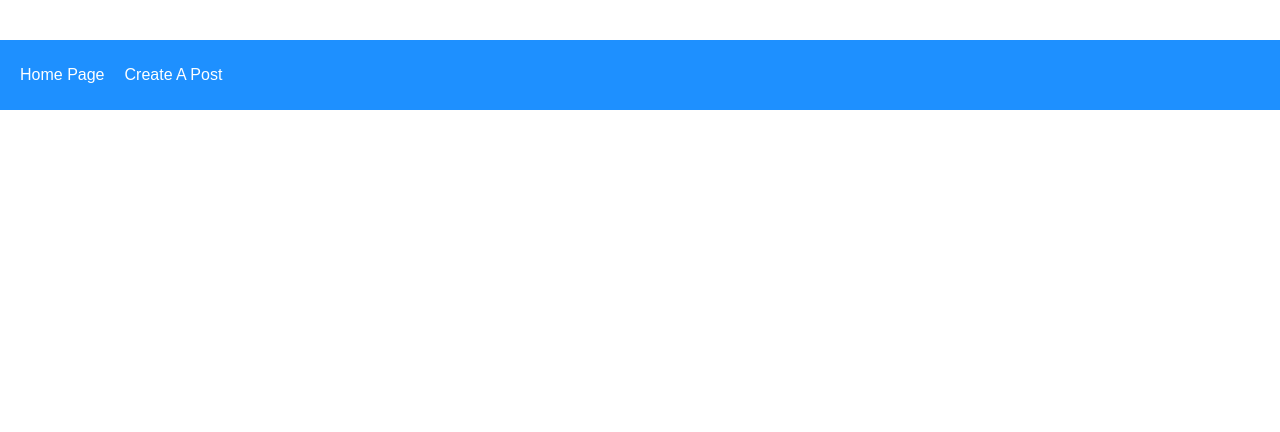
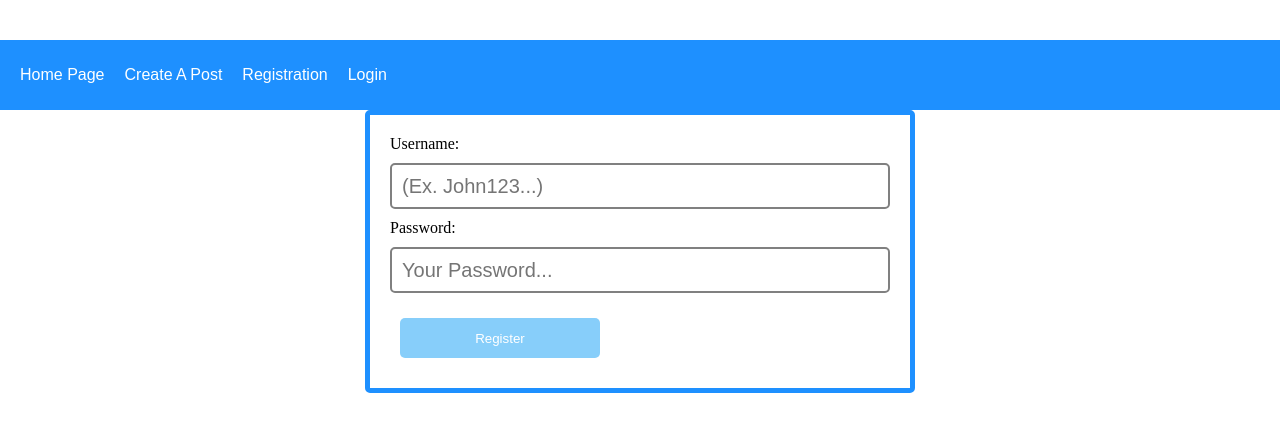
Before and after one commit to Naoshin-hirano/fullstack-node-react-front, a React (Create React App) app: page /registration in a window 1280 px wide. Shown: the top 432 px of the page. Built offline with nearby package versions, Linux system fonts and the light colour scheme.

Commit message:
Registration and Login

```diff
--- a/src/App.css
+++ b/src/App.css
@@ -198,3 +198,31 @@
 #individual .body {
   font-size: 25px;
 }
+/* LOGIN */
+
+.loginContainer {
+  display: flex;
+  align-items: center;
+  flex-direction: column;
+  width: 100%;
+  height: 100vh;
+  padding-top: 100px;
+}
+
+.loginContainer input,
+button {
+  width: 200px;
+  height: 50px;
+  border-radius: 8px;
+  border: none;
+  margin: 10px;
+}
+
+.loginContainer button {
+  background-color: dodgerblue;
+  color: white;
+}
+
+.loginContainer input {
+  border: 2px solid dodgerblue;
+}
--- a/src/App.js
+++ b/src/App.js
@@ -3,6 +3,8 @@
 import Home from './pages/Home';
 import CreatePost from "./pages/CreatePost";
 import Post from "./pages/Post";
+import Registration from "./pages/Registration";
+import Login from "./pages/Login";
 
 function App() {
   return (
@@ -11,11 +13,15 @@
             <div className="navbar">
                 <Link to="/"> Home Page</Link>
                 <Link to="/createpost"> Create A Post</Link>
+                <Link to="/registration"> Registration</Link>
+                <Link to="/login"> Login</Link>
             </div>
             <Switch>
                 <Route path="/" exact component={Home} />
                 <Route path="/createpost" exact component={CreatePost} />
                 <Route path="/post/:id" exact component={Post} />
+                <Route path="/registration" exact component={Registration} />
+                <Route path="/login" exact component={Login} />
             </Switch>
         </Router>
     </div>
--- /dev/null
+++ b/src/pages/Login.js
@@ -0,0 +1,27 @@
+import React, { useState } from 'react';
+import axios from "axios";
+
+function Login() {
+  const [username, setUsername] = useState("");
+  const [password, setPassword] = useState("");
+
+  const login = () => {
+    axios.post("http://localhost:3001/auth/login", {
+        username: username,
+        password: password
+    })
+    .then((response) => {
+        console.log(response.data);
+    })
+  };
+  return (
+    <div>
+        <input type="text" value={username} onChange={(e) => {setUsername(e.target.value)}}/>
+        <input type="password" value={password} onChange={(e) => {setPassword(e.target.value)}}/>
+
+        <button onClick={login}> Login</button>
+    </div>
+  )
+}
+
+export default Login
--- /dev/null
+++ b/src/pages/Registration.js
@@ -0,0 +1,57 @@
+import React from "react";
+import { Formik, Form, Field, ErrorMessage } from "formik";
+import * as Yup from "yup";
+import axios from "axios";
+
+function Registration() {
+  const initialValues = {
+    username: "",
+    password: "",
+  };
+
+  const validationSchema = Yup.object().shape({
+    username: Yup.string().min(3).max(15).required(),
+    password: Yup.string().min(4).max(20).required(),
+  });
+
+  const onSubmit = (data) => {
+    axios.post("http://localhost:3001/auth", data).then(() => {
+      console.log(data);
+    });
+  };
+
+  return (
+    <div>
+      <Formik
+        initialValues={initialValues}
+        onSubmit={onSubmit}
+        validationSchema={validationSchema}
+      >
+        <Form className="formContainer">
+          <label>Username: </label>
+          <ErrorMessage name="username" component="span" />
+          <Field
+            autoComplete="off"
+            id="inputCreatePost"
+            name="username"
+            placeholder="(Ex. John123...)"
+          />
+
+          <label>Password: </label>
+          <ErrorMessage name="password" component="span" />
+          <Field
+            autoComplete="off"
+            type="password"
+            id="inputCreatePost"
+            name="password"
+            placeholder="Your Password..."
+          />
+
+          <button type="submit"> Register</button>
+        </Form>
+      </Formik>
+    </div>
+  );
+}
+
+export default Registration;
```
